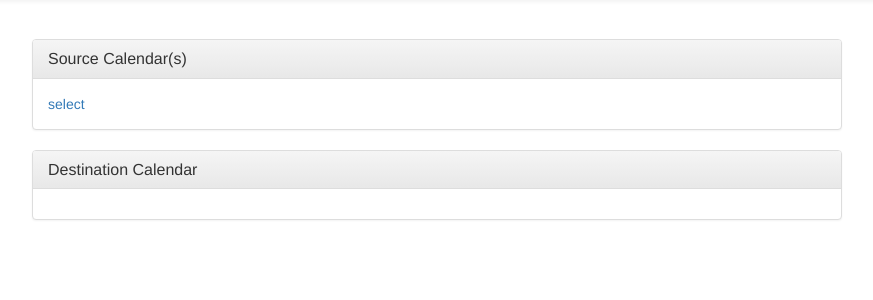
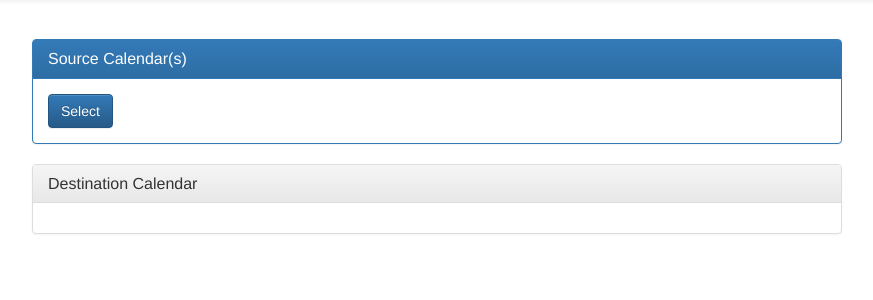
Before and after one commit to izilly/gcal_dedup, a Django app: page / in a window 1280 px wide. Shown: the part 51-351 px from the top of the page, without its empty margins (203-1076 px from the left). Run offline with Django 3.2, Linux system fonts and the light colour scheme; some libraries are stand-ins or nearby versions.

Commit message:
style calendar selection view

```diff
--- a/pick_calendar/templates/pick_calendar/index.html
+++ b/pick_calendar/templates/pick_calendar/index.html
@@ -2,16 +2,15 @@
 
   {% block content %}
 
-  <!--<div class="blank-box">-->
-      <!--<a href="{% url 'pick_calendar:settings' %}">settings</a>-->
-  <!--</div>-->
-
 
   <!--Source Calendar(s) -->
-  <div id="source" class="panel panel-default">
-      <!--<div class="prompt"> -->
-          <!--<h2>Source Calendar(s):</h2>-->
-      <!--</div>-->
+  <div id="source"
+     {% if progress.source %}
+       class="panel panel-default"
+     {% else %}
+       class="panel panel-primary"
+     {% endif %}
+    >
       <div class="panel-heading">
         <h3 class="panel-title">Source Calendar(s)</h3>
       </div>
@@ -22,12 +21,12 @@
                   <li>{{ source.summary }}</li>
               {% endfor %}
           </ul>
-              <a class='button' href="{%url 'pick_calendar:calendars' 'source' %}">
+              <a class='btn btn-default' href="{%url 'pick_calendar:calendars' 'source' %}">
                   Reset source calendar(s)
               </a>
       {% else %}
-              <a class='button' href="{%url 'pick_calendar:calendars' 'source' %}">
-                  select
+              <a class='btn btn-primary' href="{%url 'pick_calendar:calendars' 'source' %}">
+                  Select
               </a>
       {% endif %}
       </div>
@@ -35,7 +34,13 @@
 
 
   <!--Destination Calendar-->
-  <div id="destination" class="panel panel-default">
+  <div id="destination"
+     {% if not progress.source or progress.destination %}
+       class="panel panel-default"
+     {% else %}
+       class="panel panel-primary"
+     {% endif %}
+    >
       <div class="panel-heading">
         <h3 class="panel-title">Destination Calendar</h3>
       </div>
@@ -47,12 +52,12 @@
                     <li>{{ choice.summary }}</li>
                 {% endfor %}
             </ul>
-                <a class='button' href="{%url 'pick_calendar:calendars' 'destination' %}">
+                <a class='btn btn-default' href="{%url 'pick_calendar:calendars' 'destination' %}">
                     Reset destination calendar
                 </a>
         {% else %}
-                <a class='button' href="{%url 'pick_calendar:calendars' 'destination' %}">
-                    select
+                <a class='btn btn-primary' href="{%url 'pick_calendar:calendars' 'destination' %}">
+                    Select
                 </a>
         {% endif %}
     {% endif %}
@@ -63,8 +68,9 @@
 <!--Deduplify link/button-->
 
 {% if progress.source and progress.destination %}
+  {% if not progress.log or progress.dryrun %}
     <div id="deduplify">
-        <a class='button' id='deduplify-button'
+            <a class='btn btn-danger' id='deduplify-button'
                 href="{%url 'pick_calendar:deduplify' %}">
                 Deduplify
             </a>
@@ -75,8 +81,7 @@
           Loading…
         </div>
     </div>
-
-
+  {% endif %}
 {% endif %}
 
 
@@ -166,8 +171,6 @@
 </div>
 
 
-<!--<div id="height">&nbsp;</div>-->
-
 {% endblock %}
 
 
```
Also changed, not shown: pick_calendar/templates/pick_calendar/calendars.html (+7 -5 lines). Lines whose indentation alone changed are shown as unchanged.
